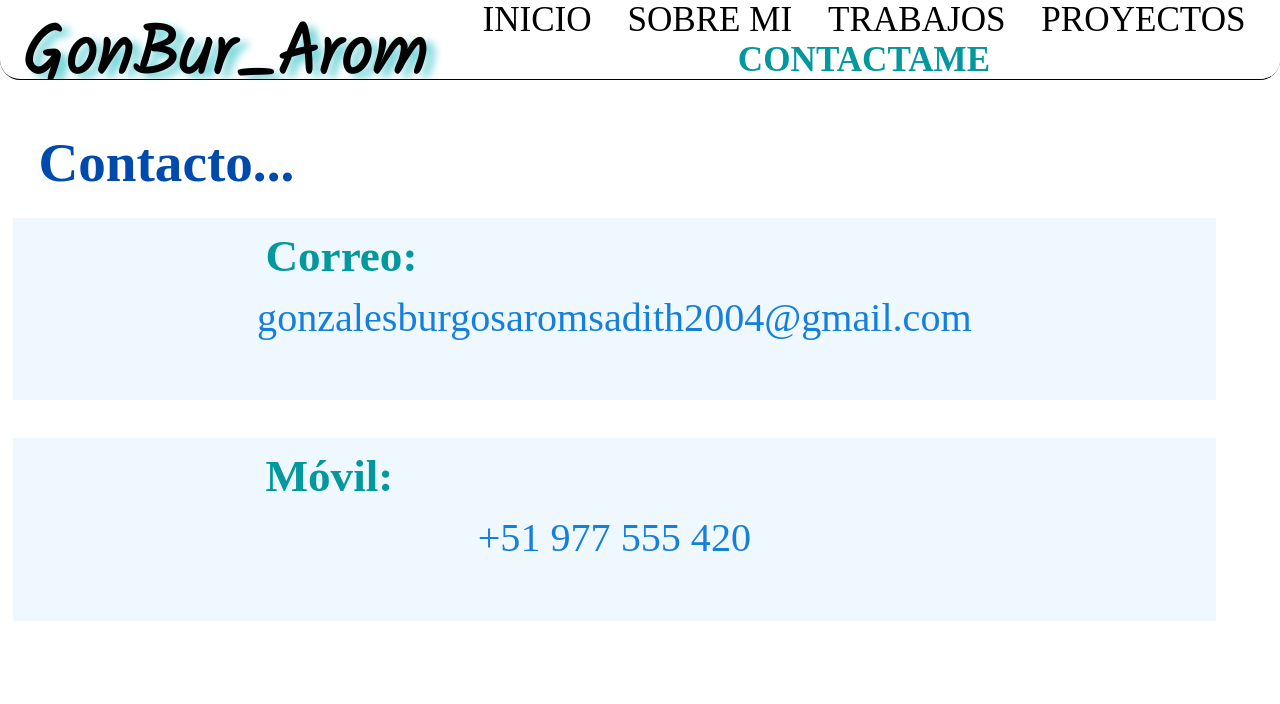
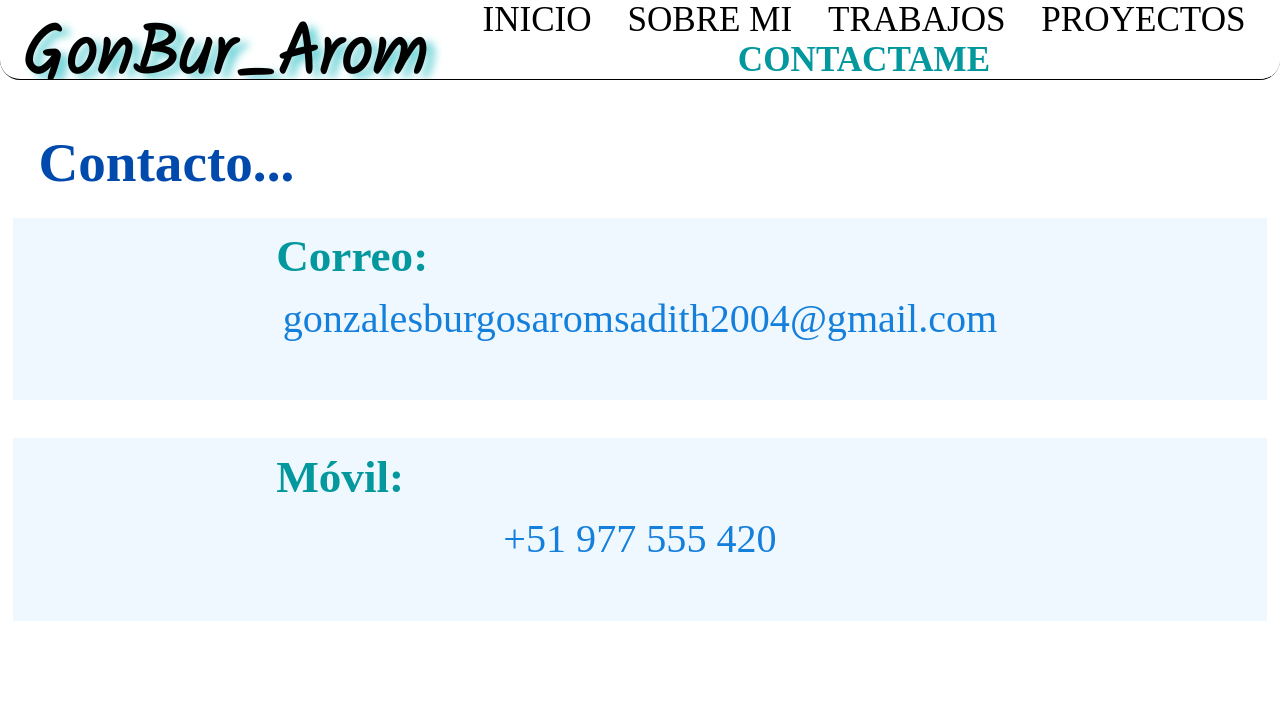
Before and after one commit to GonBur/GonzalesBurgos_Arom, a plain HTML site: page contactame.html in a window 1280 px wide. Shown: the top 704 px of the page. Drawn offline with nearby package versions, Linux system fonts and the light colour scheme.

Commit message:
actualizando cambios 1.2

```diff
--- a/css/contactame.css
+++ b/css/contactame.css
@@ -118,11 +118,11 @@ main >h2{
 
 /* opciones de contacto */
 main section{
-    margin: 3% 1%;
+    margin: 3% auto;
     background-color: aliceblue;
     height: 40%;
     text-align: center;
-    width: 94%;
+    width: 98%;
     padding: 10% 0;
 }
 main section a{
```
